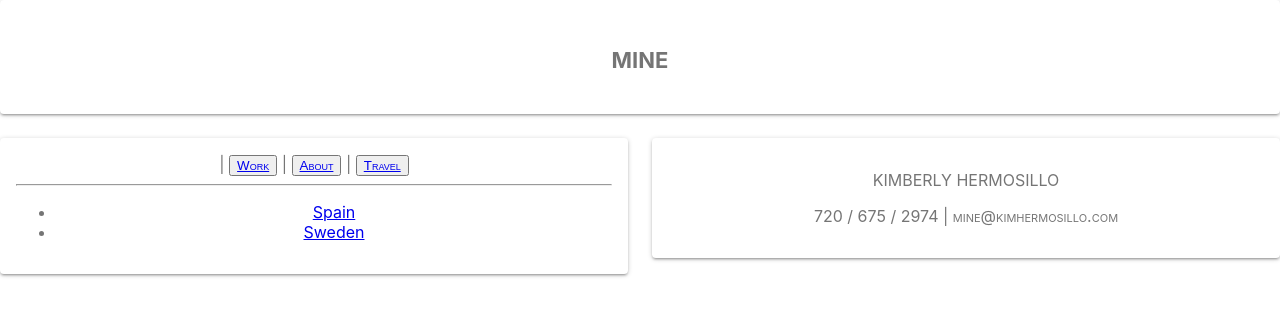
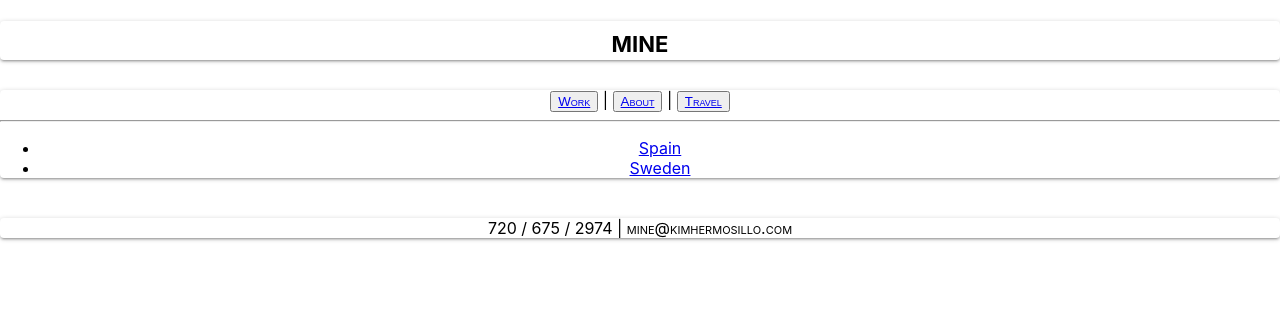
Before and after one commit to kimhermosillo/kimhermosillo, a React (Create React App) app: page /Travel in a window 1280 px wide. Shown: the top 316 px of the page. Built offline with nearby package versions, Linux system fonts and the light colour scheme.

Commit message:
deleted some uneccessary code and changed the layout a bit - trying to figure out components and rerouting things in the future is a huge possibility

```diff
--- a/src/App.css
+++ b/src/App.css
@@ -1,7 +1,12 @@
-.bodySimple, .header, .navHome, .navWork, .navAbout, .navTravel {
+.bodySimple, .header, .navHome, .navWork, .navAbout, .navTravel, .bodyFooter {
   font-variant: small-caps
 }
 
 .header, .navLinks {
   text-align: center;
 }
+
+.bodyFooter {
+  justify-content: flex-end;
+  text-align: center;
+}
--- a/src/App.js
+++ b/src/App.js
@@ -14,13 +14,11 @@ import Paper from '@material-ui/core/Paper';
 import Grid from '@material-ui/core/Grid';
 
 const styles = theme => ({
-  root: {
-    flexGrow: 1
-  },
+
   paper: {
-    padding: theme.spacing.unit * 2,
-    textAlign: 'center',
-    color: theme.palette.text.secondary,
+
+    // textAlign: 'center',
+    // color: theme.palette.text.secondary,
   }
 })
 
@@ -30,47 +28,21 @@ function CenteredGrid(props) {
 
 return (
   <div className={classes.root}>
-    <Grid container spacing={24}>
+    <Grid container spacing={8}>
       <Grid item xs={12}>
-      <Paper className={classes.paper}><Header /></Paper>
+      <Paper><Header /></Paper>
       </Grid>
-      <Grid item xs={6}>
-          <Paper className={classes.paper}><Nav /></Paper>
+      <Grid item xs={12}>
+          <Paper><Nav /></Paper>
       </Grid>
-      <Grid item xs={6}>
-          <Paper className={classes.paper}><Body /></Paper>
+      <Grid item xs={12}>
+          <Paper className='bodyFooter'><Footer /></Paper>
       </Grid>
     </Grid>
   </div>
 )
 }
 
-CenteredGrid.propTypes = {
-  classes: PropTypes.object.isRequired
-}
+
 
 export default withStyles(styles)(CenteredGrid)
-
-
-// class App extends Component {
-//   render() {
-//     return (
-//       <Router>
-//         <div>
-//           <Header />
-//           <Nav />
-
-//           {/* <Body /> */}
-//         </div>
-
-
-
-//       </Router>
-//     )
-//   }
-// }
-
-
-
-
-// export default App
--- a/src/components/Body.js
+++ b/src/components/Body.js
@@ -11,8 +11,8 @@ class Body extends Component {
         return (
             <p className='bodySimple'>
 
-                KIMBERLY HERMOSILLO
-            <Footer />
+
+
 
                 {/* FOOTER IS ADDED ON THIS COMPONENT SO IT IS ONLY SHOWN IN THE MAIN PAGE
 AFTER THAT A NEW COMPONENT WILL APPEAR WITH THE LOGO ON THE LEFT BOTTOM SIDE */}
--- a/src/components/Footer.js
+++ b/src/components/Footer.js
@@ -3,7 +3,7 @@ import React, { Component } from 'react';
 class Footer extends Component {
     render() {
     return (
-<p>720 / 675 / 2974 | mine@kimhermosillo.com</p>
+<p className='Footer'>720 / 675 / 2974 | mine@kimhermosillo.com</p>
         )
     }
 }
--- a/src/components/Nav.js
+++ b/src/components/Nav.js
@@ -15,7 +15,7 @@ function BasicExample() {
     return (
         <Router>
             <div className='navLinks'>
-               {/* <button onClick={this} className='navHome'><Link to="/">Home</Link> </button> */}| <button className='navWork'><Link to='/Work'>Work</Link></button> | <button className='navAbout'><Link to="/About">About</Link></button>  | <button className='navTravel'><Link to="/Travel">Travel</Link></button>
+               {/* <button onClick={this} className='navHome'><Link to="/">Home</Link> </button> */} <button className='navWork'><Link to='/Work'>Work</Link></button> | <button className='navAbout'><Link to="/About">About</Link></button>  | <button className='navTravel'><Link to="/Travel">Travel</Link></button>
                 <hr />
                 <Route exact path="/" component={Home} />
                 <Route path='/Work' component={Work} />
--- a/src/components/Travel.js
+++ b/src/components/Travel.js
@@ -8,22 +8,19 @@ import Madrid from './cities/Madrid';
 
 ////////////////////////////////////////////////////////////
 // first our route components
-function Sandwiches() {
-  return <h2>Sandwiches</h2>;
-}
 
 function vistSpain({ routes }) {
   return (
     <div>
       <h2>Spain</h2>
-      <ul>
-        <li>
-          <Link to="/spain/barcelona">barcelona</Link>
-        </li>
-        <li>
+
+
+          <Link  to="/spain/barcelona">barcelona</Link>
+
+
           <Link to="/spain/madrd">madrid</Link>
-        </li>
-      </ul>
+
+
 
       {routes.map((route, i) => (
         <RouteWithSubRoutes key={i} {...route} />
@@ -77,7 +74,7 @@ function RouteWithSubRoutes(route) {
   );
 }
 
-function RouteConfigExample() {
+function RouteConfig() {
   return (
     <Router>
       <div>
@@ -98,4 +95,4 @@ function RouteConfigExample() {
   );
 }
 
-export default RouteConfigExample;
+export default RouteConfig
```
